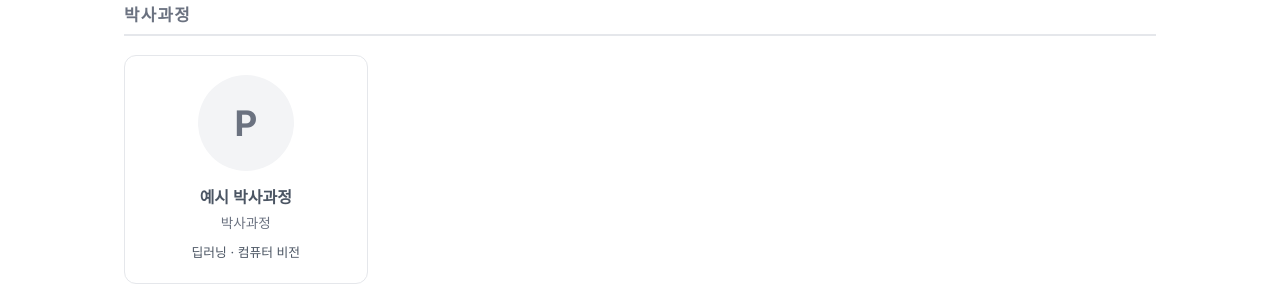
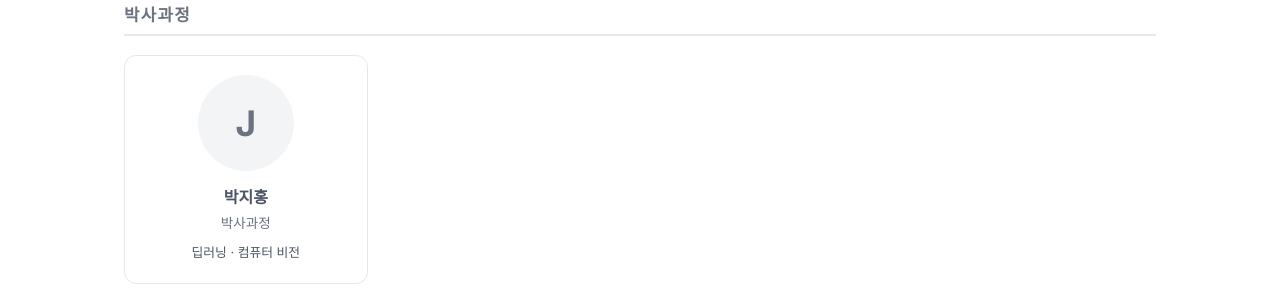
Before and after one commit to Ian-Ian-Ian5/Koo-Eunho.github.io, a Jekyll site: the page built from members.html, in a window 1280 px wide and 900 px high, scrolled down 478 px. Shown: the part 158-458 px from the top of the window. Built offline with Jekyll 4.4.1, drawn with Linux system fonts in a browser that asks for light colours.

```diff
--- a/_data/members.yml
+++ b/_data/members.yml
@@ -4,8 +4,8 @@
 # 사진이 없으면 photo 필드를 비워두세요. 자동으로 이니셜이 표시됩니다.
 
 # ---------------------- PhD Students ----------------------
-- name_ko: "예시 박사과정"
-  name_en: "PhD Student Name"
+- name_ko: "박지홍"
+  name_en: "jihong Park"
   role: phd
   interests_ko: "딥러닝 · 컴퓨터 비전"
   interests_en: "Deep Learning · Computer Vision"
```
